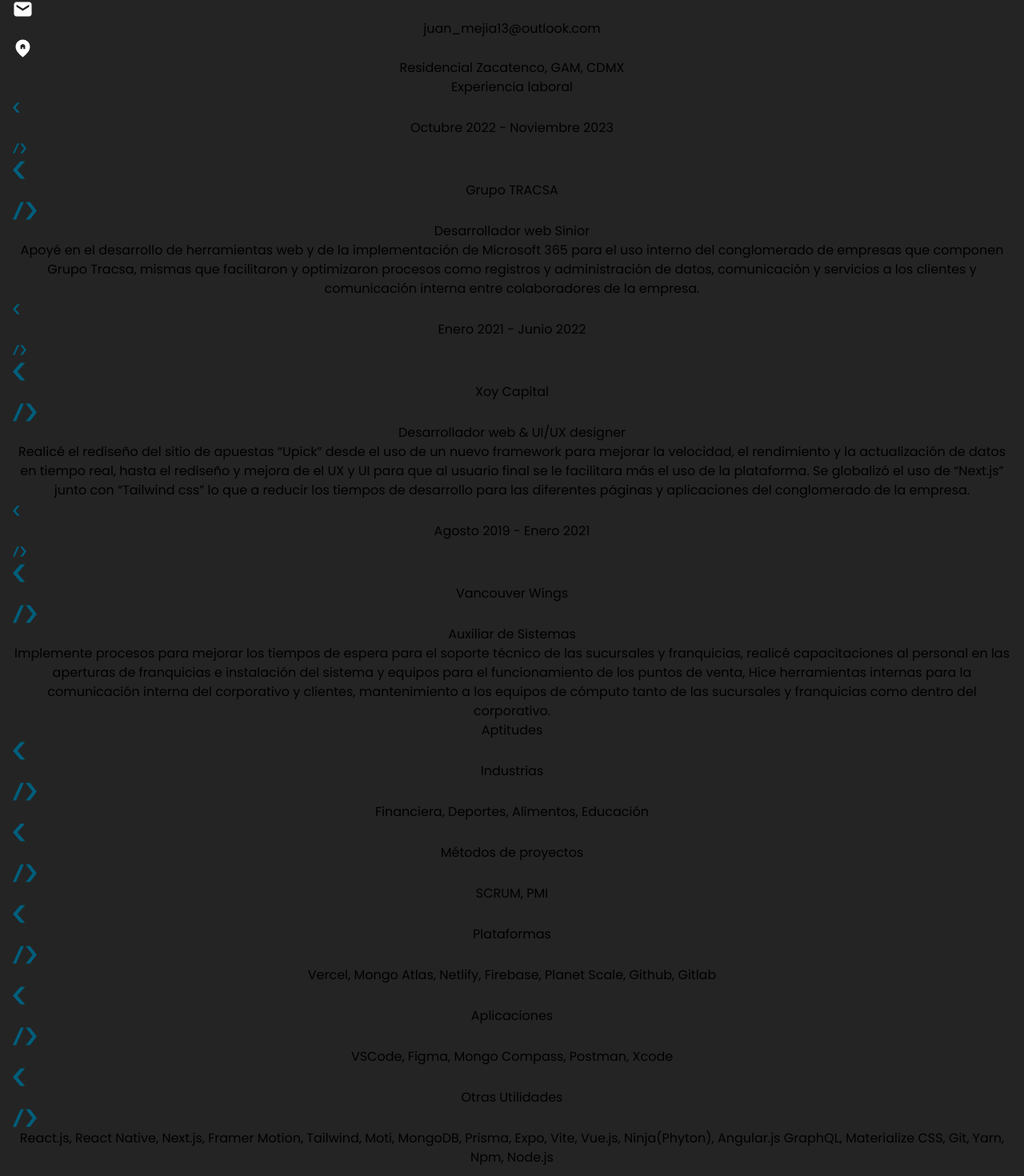
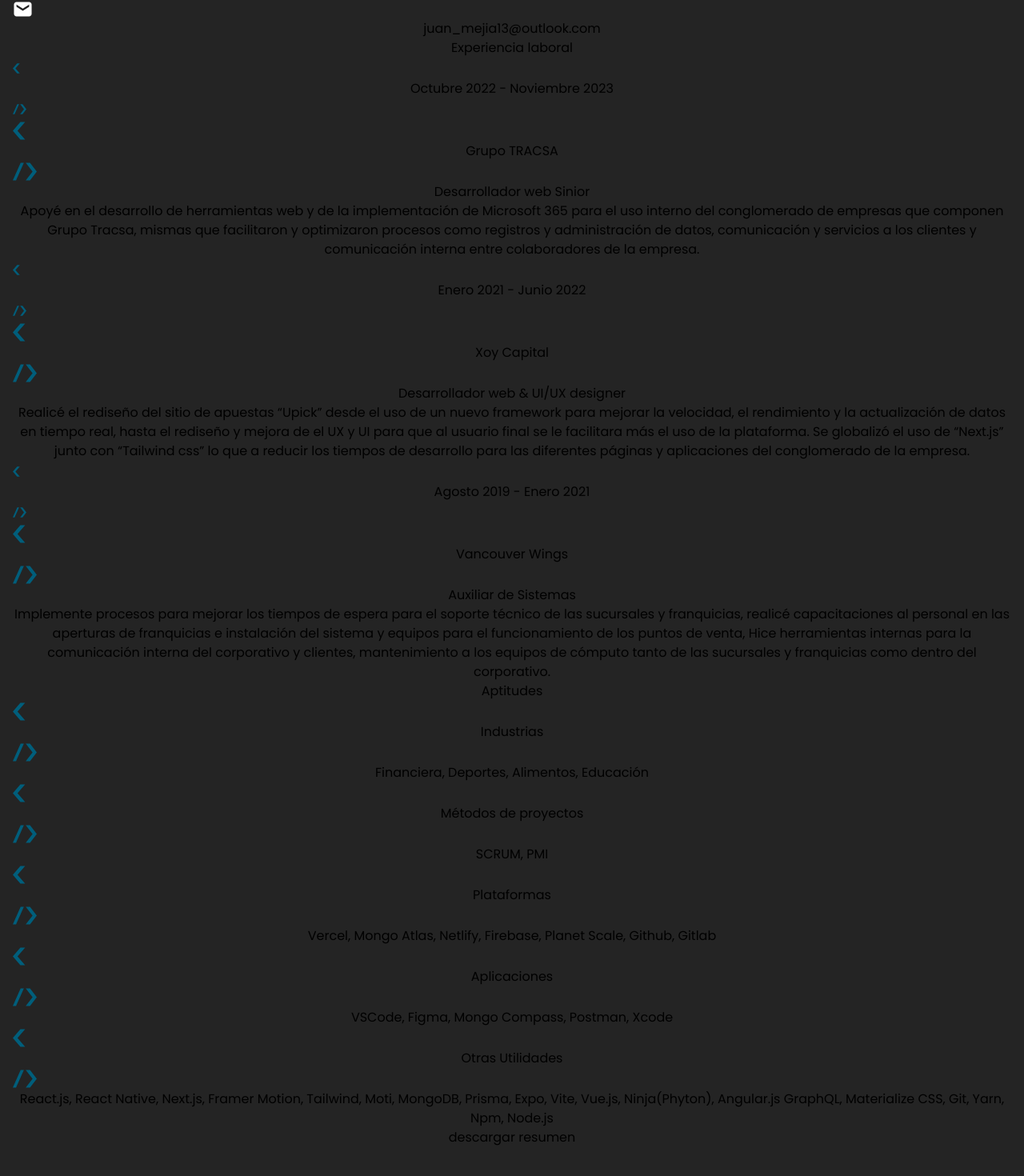
Before and after one commit to johnkleinad/jdmr-cv, a React (Vite) app: page / in a window 1280 px wide. Shown: the part 385-1855 px from the top of the page at 80% size. Built offline with nearby package versions, Linux system fonts and the light colour scheme.

Commit message:
add button for download cv and fixed contact buttons

```diff
--- a/src/App.jsx
+++ b/src/App.jsx
@@ -31,14 +31,14 @@
         />
         <InfoBlock
           icon={<MailIcon size={25} />}
-          type={'tel'}
+          type={'mail'}
           data={'juan_mejia13@outlook.com'}
         />
-        <InfoBlock
+        {/* <InfoBlock
           icon={<LocationIcon size={25} />}
           type={'tel'}
           data={'Residencial Zacatenco, GAM, CDMX'}
-        />
+        /> */}
       </div>
       <div className="bg-[#E6E6E6] grid md:grid-cols-2">
         <div className="p-4 md:px-20">
@@ -66,7 +66,7 @@
         </div>
 
         <div className='relative text-left p-4 md:px-20'>
-          <div className="absolute bg-gradient-to-t from-[#6BF8DE] to-[#26487700] inset-0 opacity-20" />
+          <div className="absolute bg-gradient-to-t from-[#6BF8DE] to-transparent inset-0 opacity-20 z-0" />
           <div className='text-left text-4xl font-medium mb-5 mt-2'>
             <h2>Aptitudes</h2>
           </div>
@@ -90,6 +90,11 @@
             title={'Otras Utilidades'}
             list={'React.js, React Native, Next.js, Framer Motion, Tailwind,  Moti, MongoDB, Prisma, Expo, Vite, Vue.js, Ninja(Phyton), Angular.js GraphQL, Materialize CSS, Git, Yarn, Npm, Node.js'}
           />
+          <div className='flex justify-center'>
+            <button className='bg-[#005E7B] text-white px-5 py-3 rounded-md shadow-md font-medium capitalize my-4 z-10'>
+              <a target='_blank' href="./fields/juan_mejia_cv.pdf" download={'juan_mejia_cv.pdf'}>descargar resumen</a>
+            </button>
+          </div>
         </div>
       </div>
     </div>
```
